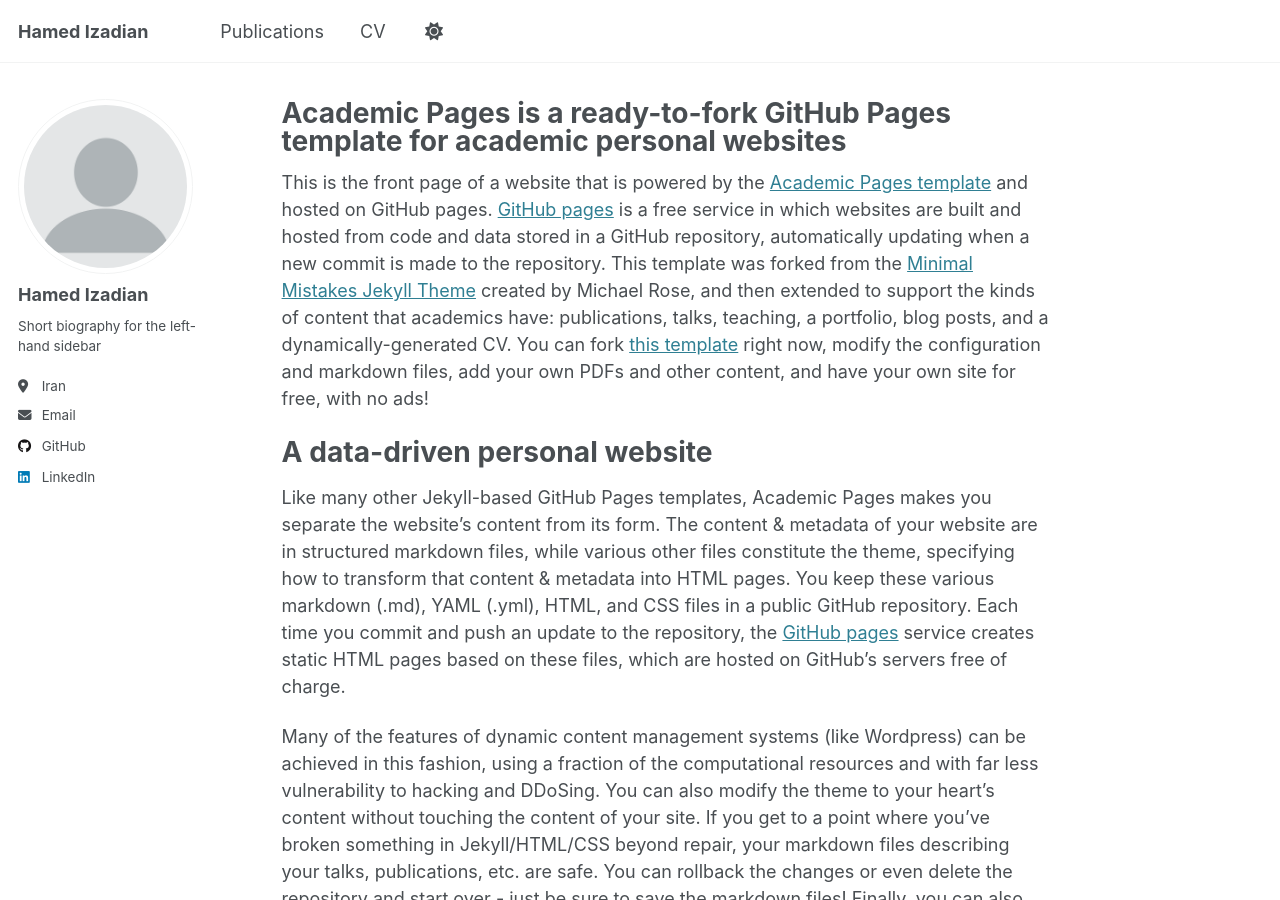
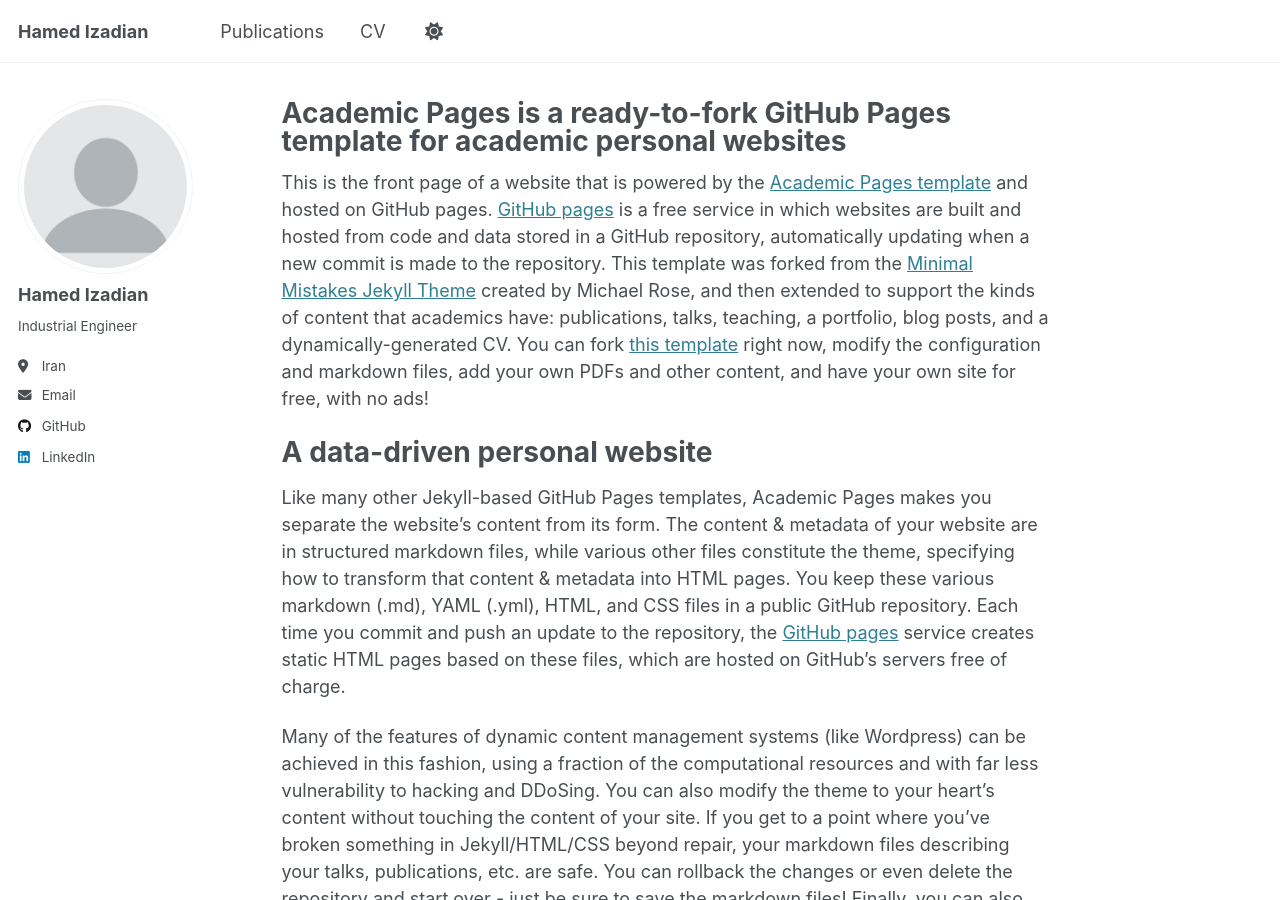
Before and after one commit to HamedIzadian/HamedIzadian.github.io, a Jekyll site: the page built from _pages/about.md, in a window 1280 px wide and 900 px high. Built offline with Jekyll 4.4.1, drawn with Linux system fonts in a browser that asks for light colours.

Commit message:
Update _config.yml

```diff
--- a/_config.yml
+++ b/_config.yml
@@ -25,7 +25,7 @@
   avatar           : "profile.png"
   name             : "Hamed Izadian"
   pronouns         : #
-  bio              : "Short biography for the left-hand sidebar"
+  bio              : "Industrial Engineer"
   location         : "Iran"
   employer         : #
   uri              : # URL
```
